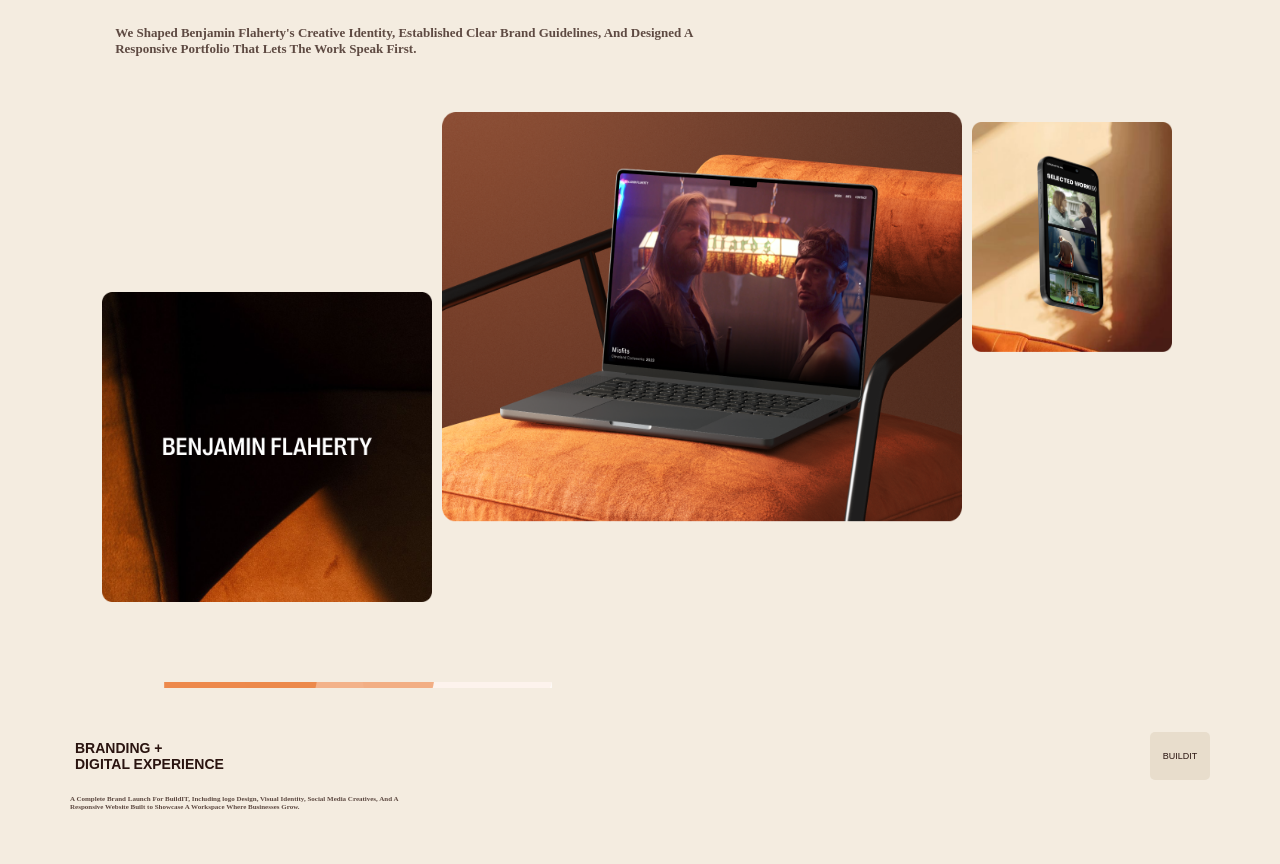
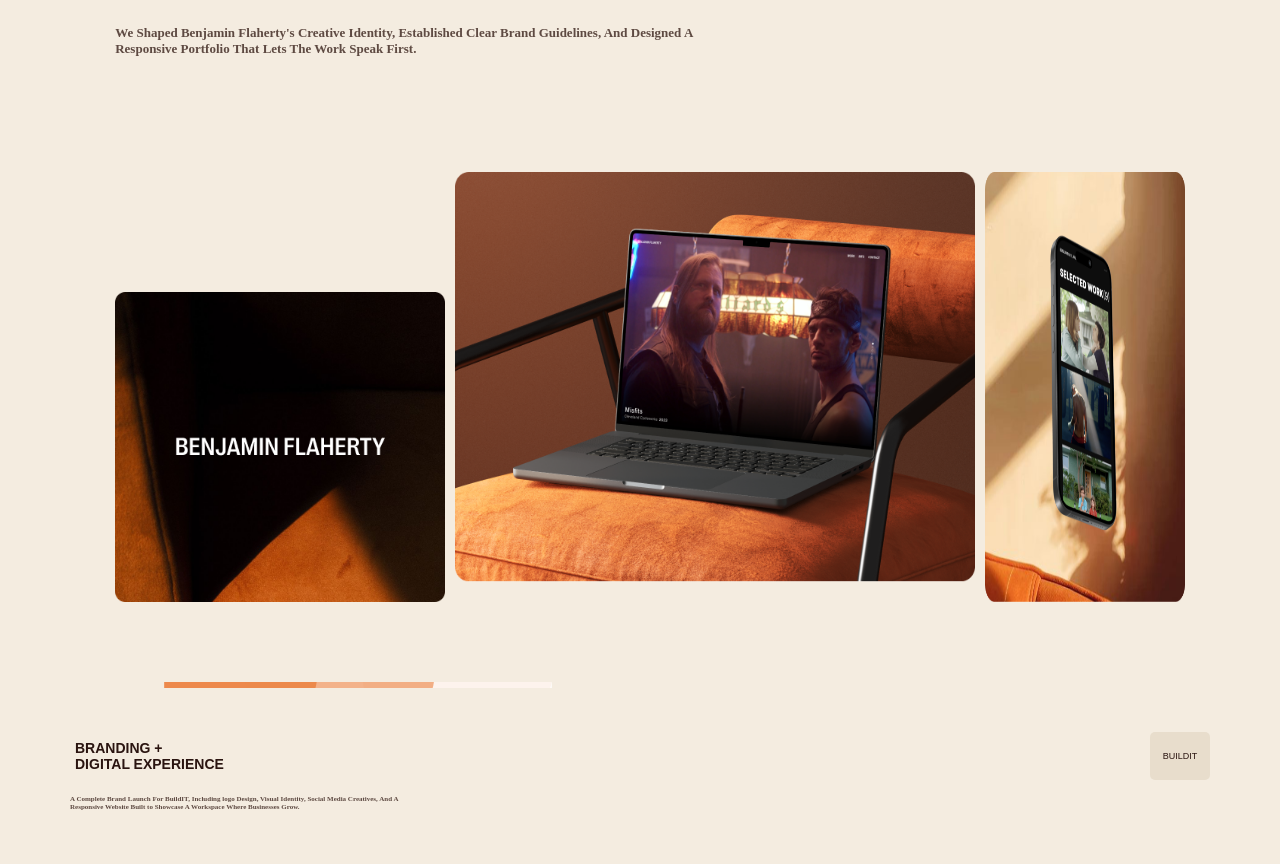
Before and after one commit to annaskhan-dev/RCHYstudio, a React (Vite) app: page / in a window 1280 px wide. Shown: the part 2908-3772 px from the top of the page. Built offline with nearby package versions, Linux system fonts and the light colour scheme.

Commit message:
fix: add safety check for logs map and dynamic API URL

```diff
--- a/src/components/benjamin.module.css
+++ b/src/components/benjamin.module.css
@@ -65,7 +65,7 @@ body {
   margin-top: 35px;
   display: flex;
   gap: 10px;
-  margin-left: 8vw;
+  margin-left: 9vw;
 
 }
 .image1 {
@@ -79,12 +79,12 @@ body {
   height: 410px;
   width: 520px;
   border-radius: 0.2px;
-  margin-top: 20px;
+  margin-top:10vh ;
 }
 
 .image3 {
-    height: 230px;
-    margin-top: 30px;
+    height: 430px;
+    margin-top: 10vh;
     border-radius: 2px;
     width:200px;
 }
```
